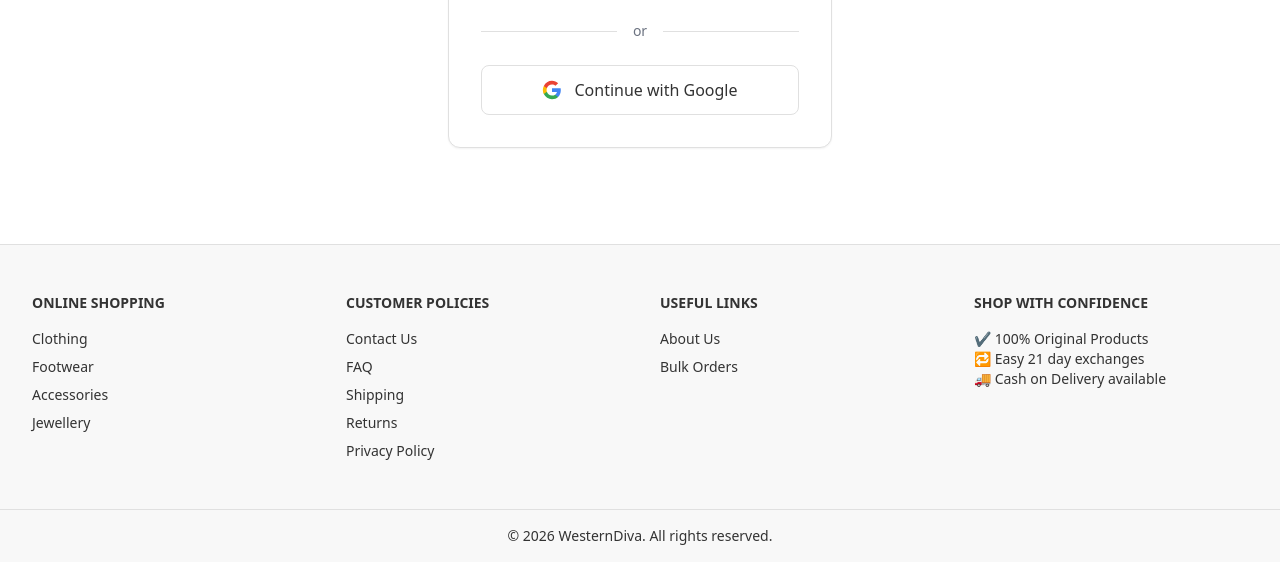
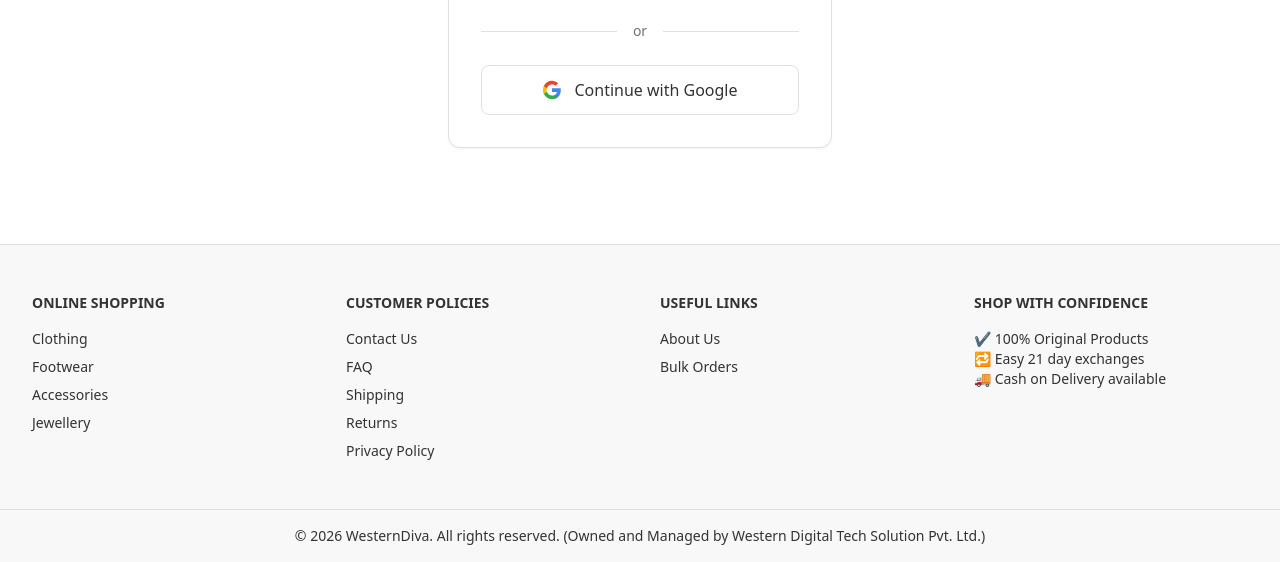
Before and after one commit to dekainmen/westerndigi, a website: page public/signup.html in a window 1280 px wide. Shown: the part 554-1116 px from the top of the page. Drawn offline with nearby package versions, Linux system fonts and the light colour scheme.

Commit message:
Modify footer to add ownership details
Updated footer text to include ownership information.

```diff
--- a/public/signup.html
+++ b/public/signup.html
@@ -216,7 +216,7 @@ async function signupWithGoogle() {
 </div>
 
 <div class="border-t border-brand-border text-center py-4 text-sm">
-© 2026 WesternDiva. All rights reserved.
+© 2026 WesternDiva. All rights reserved. (Owned and Managed by Western Digital Tech Solution Pvt. Ltd.)
 </div>
 
 </footer>
```
